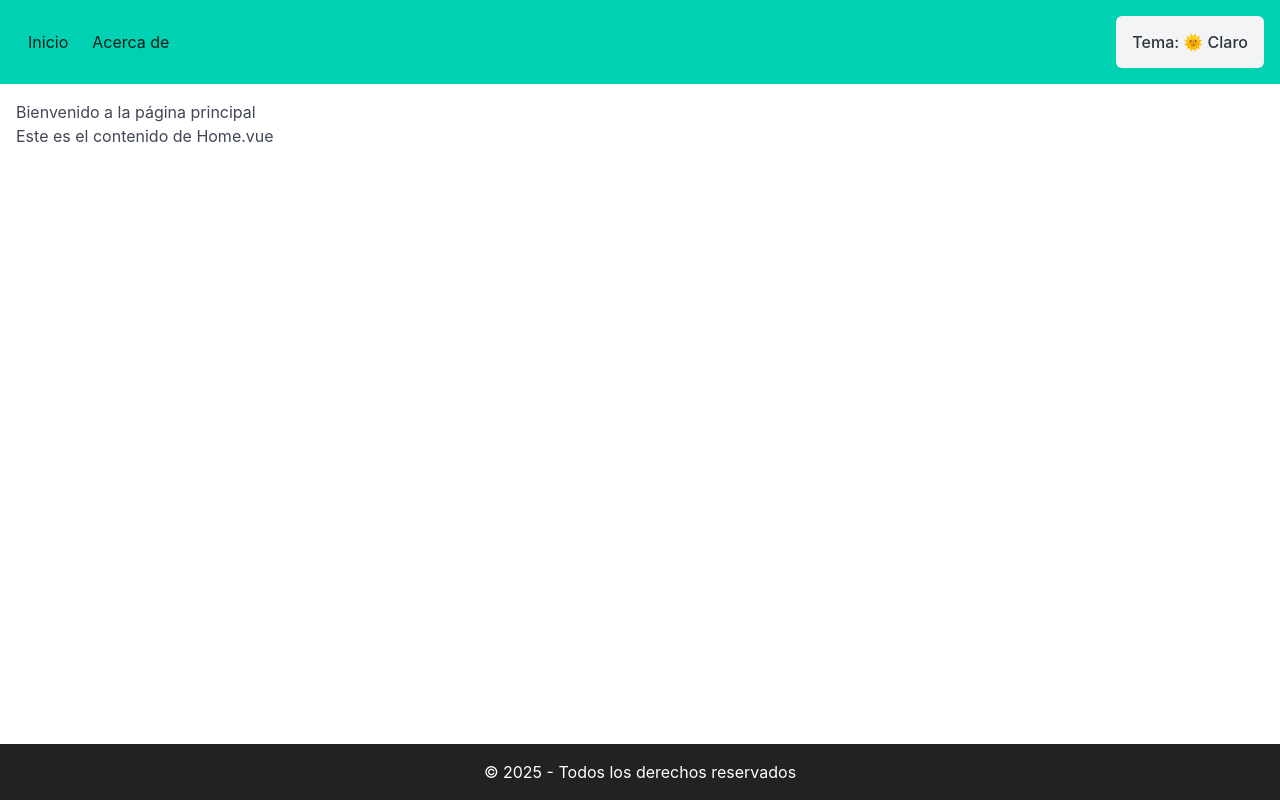
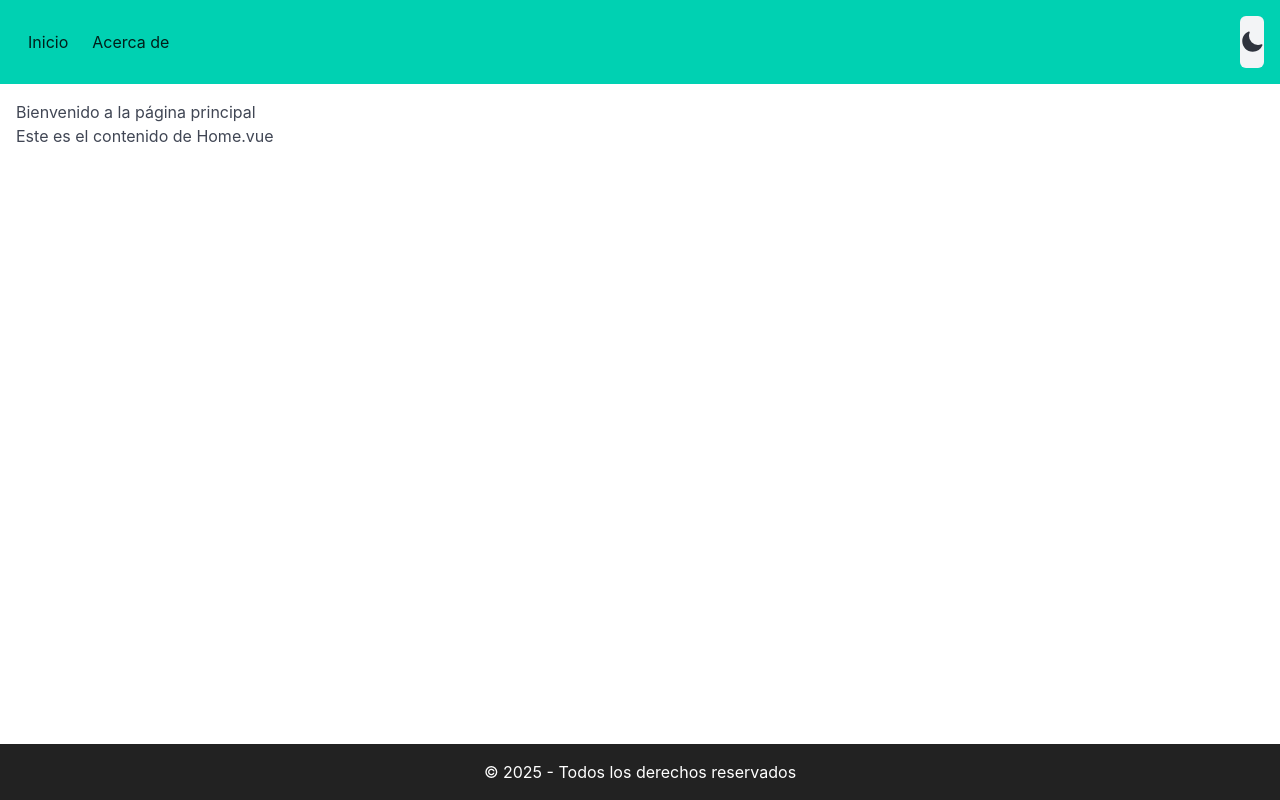
Before and after one commit to AstronautMarkus/VicePenguins-front, a Vue app in the folder VicePenguins/: page / in a window 1280 px wide. Built offline with nearby package versions, Linux system fonts and the light colour scheme.

Commit message:
feat: add Heroicons for theme toggle in Navbar component

```diff
--- a/VicePenguins/package.json
+++ b/VicePenguins/package.json
@@ -9,6 +9,7 @@
     "preview": "vite preview"
   },
   "dependencies": {
+    "@heroicons/vue": "^2.2.0",
     "bulma": "^1.0.3",
     "sass": "^1.85.1",
     "vue": "^3.5.13",
--- a/VicePenguins/src/components/Navbar.vue
+++ b/VicePenguins/src/components/Navbar.vue
@@ -1,5 +1,6 @@
 <script setup>
 import { useThemeConsumer } from '../composables/theme';
+import { SunIcon, MoonIcon } from '@heroicons/vue/24/solid';
 
 const { theme, toggleTheme } = useThemeConsumer();
 </script>
@@ -13,7 +14,12 @@ const { theme, toggleTheme } = useThemeConsumer();
 
     <div class="navbar-end">
       <button class="button is-light" @click="toggleTheme">
-        Tema: {{ theme === 'light' ? '🌞 Claro' : '🌙 Oscuro' }}
+        <span v-if="theme === 'light'" class="icon">
+          <MoonIcon class="w-6 h-6 text-gray-900" />
+        </span>
+        <span v-else class="icon">
+          <SunIcon class="w-6 h-6 text-yellow-500" />
+        </span>
       </button>
     </div>
   </nav>
@@ -23,4 +29,17 @@ const { theme, toggleTheme } = useThemeConsumer();
 .navbar {
   padding: 1rem;
 }
+
+.button {
+  display: flex;
+  align-items: center;
+  justify-content: center;
+  padding: 0.5rem;
+}
+
+.icon {
+  display: flex;
+  align-items: center;
+  justify-content: center;
+}
 </style>
```
Also changed, not shown: 1 other file (tests, documents, lock files or other folders).
